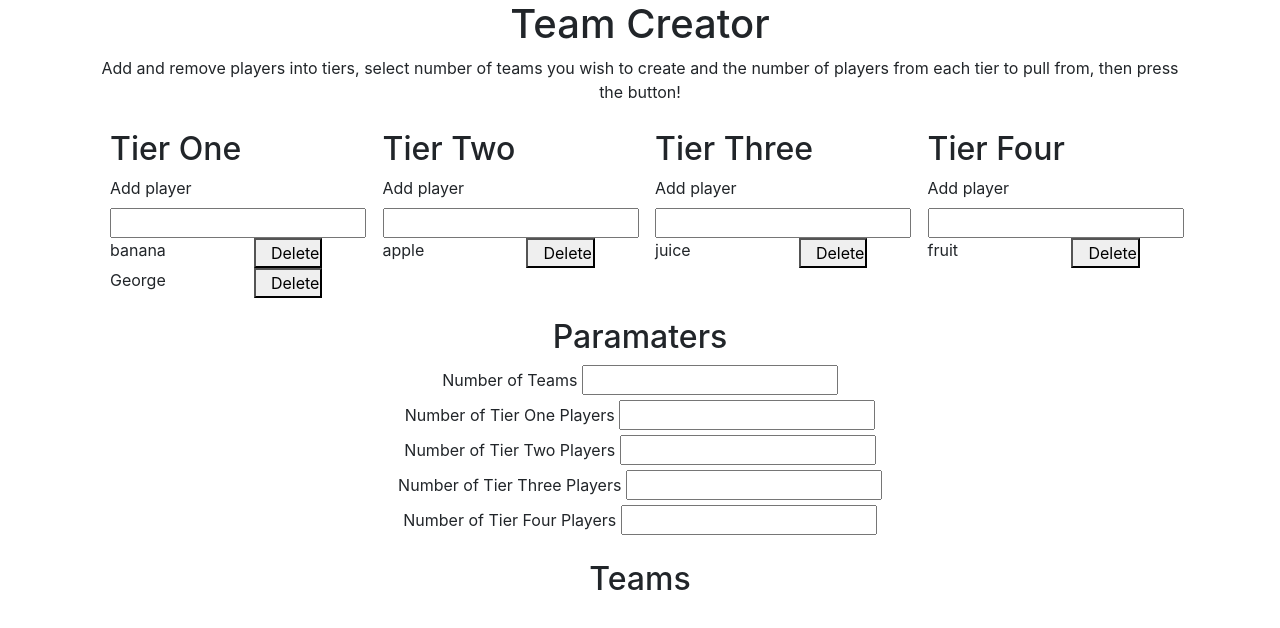
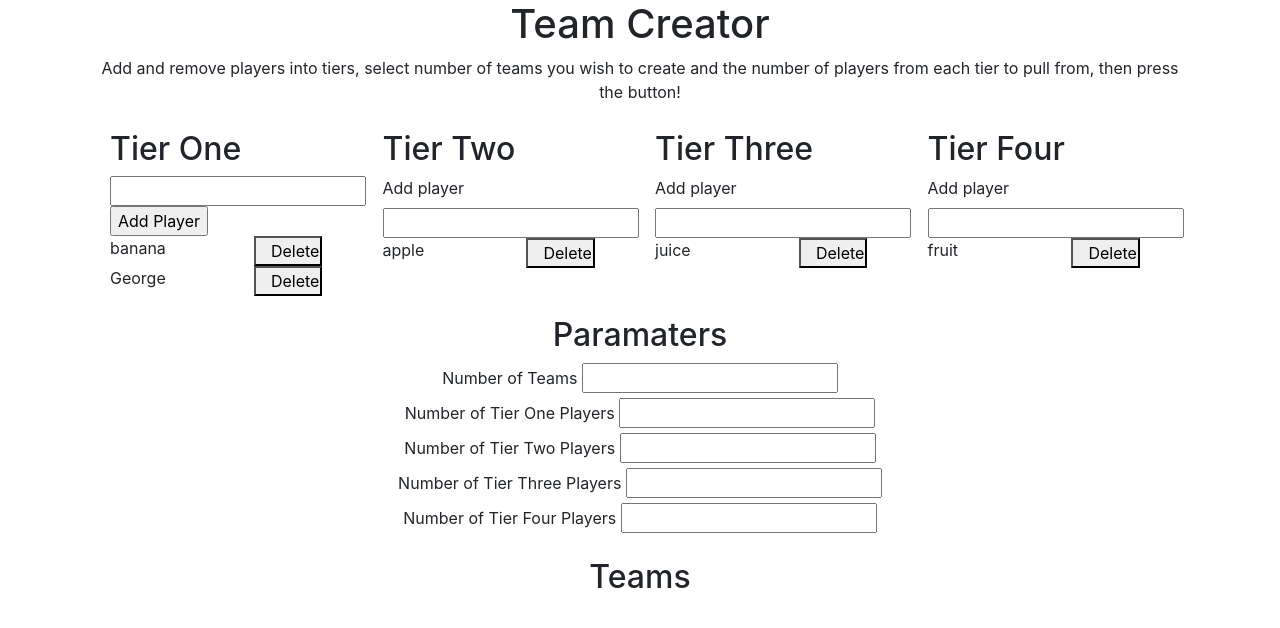
Before and after one commit to MaxHanson07/Team-Creator, a plain HTML site: page index.html in a window 1280 px wide. Drawn offline with nearby package versions, Linux system fonts and the light colour scheme.

Commit message:
Created add button and create on click that retrieves value from text input area when user enters in a players name

```diff
--- a/index.html
+++ b/index.html
@@ -23,23 +23,28 @@
             <row class="tiers row">
                 <div class="col-md-3 tier-box" id="tier1">
                     <h2>Tier One</h2>
-                    <label for="addPlayer">Add player</label>
-                    <input type="text" id="addPlayer">
+                    <!-- <label for="addPlayer1">Add player</label>
+                    <input type="text" id="addPlayer1"> -->
+                    <form id="add">
+                        <!-- <label id="search-label" for="addPlayer1">Add player</label> -->
+                        <input type="text" id="addPlayer1"><br>
+                        <input id="add-button1" type="submit" value="Add Player">
+                    </form>
                 </div>
                 <div class="col-md-3 tier-box" id="tier2">
                     <h2>Tier Two</h2>
-                    <label for="addPlayer">Add player</label>
-                    <input type="text" id="addPlayer">
+                    <label for="addPlayer2">Add player</label>
+                    <input type="text" id="addPlayer2">
                 </div>
                 <div class="col-md-3 tier-box" id="tier3">
                     <h2>Tier Three</h2>
-                    <label for="addPlayer">Add player</label>
-                    <input type="text" id="addPlayer">
+                    <label for="addPlayer3">Add player</label>
+                    <input type="text" id="addPlayer3">
                 </div>
                 <div class="col-md-3 tier-box" id="tier4">
                     <h2>Tier Four</h2>
-                    <label for="addPlayer">Add player</label>
-                    <input type="text" id="addPlayer">
+                    <label for="addPlayer4">Add player</label>
+                    <input type="text" id="addPlayer4">
                 </div>
             </row>
             <div class="col-md-12 text-center paramters">
--- a/script.js
+++ b/script.js
@@ -94,10 +94,13 @@ function displayTiers() {
     }
 }
 
+    // Input to add a player to tier
+    // console.log($("#addPlayer1").text)
+    $("#add-button1").on("click", function (event) {
+        event.preventDefault();
+        let playerAdded = $("#addPlayer1").val().trim();
 
-    // Delete button
-
-    // Input to add a player to tier
+    })
 
     // Add a save button to save the inputted players to local storage
 
```
